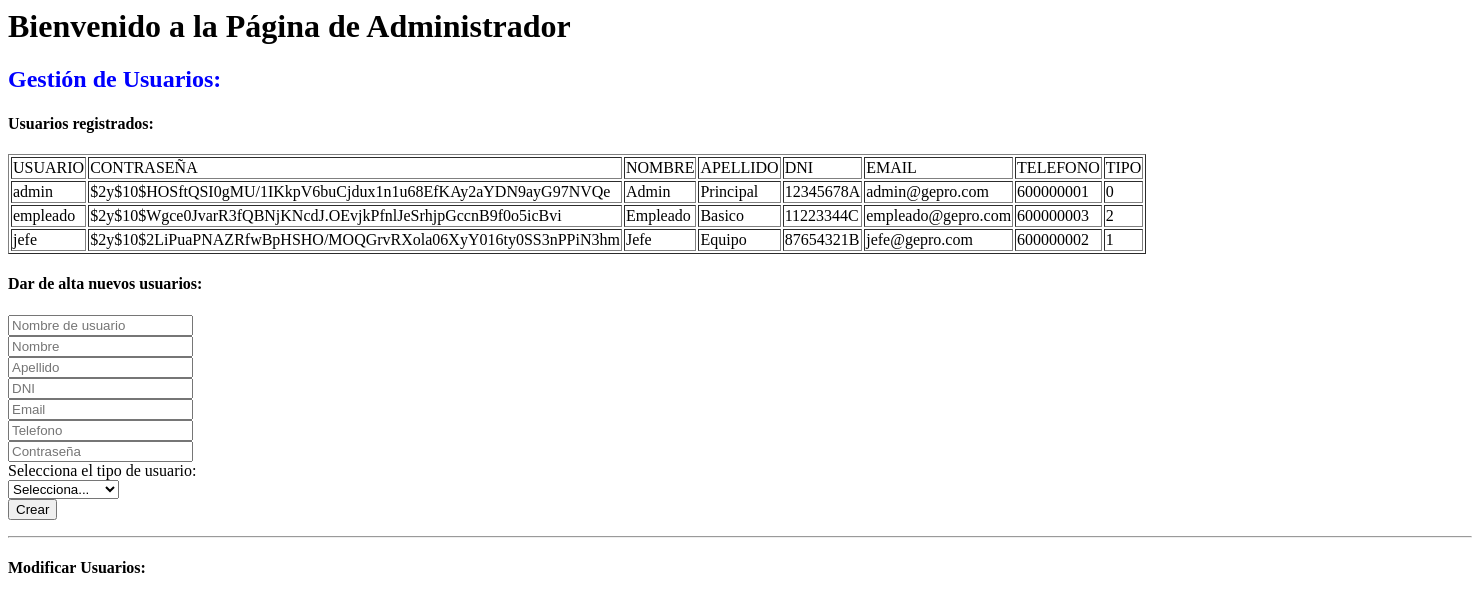
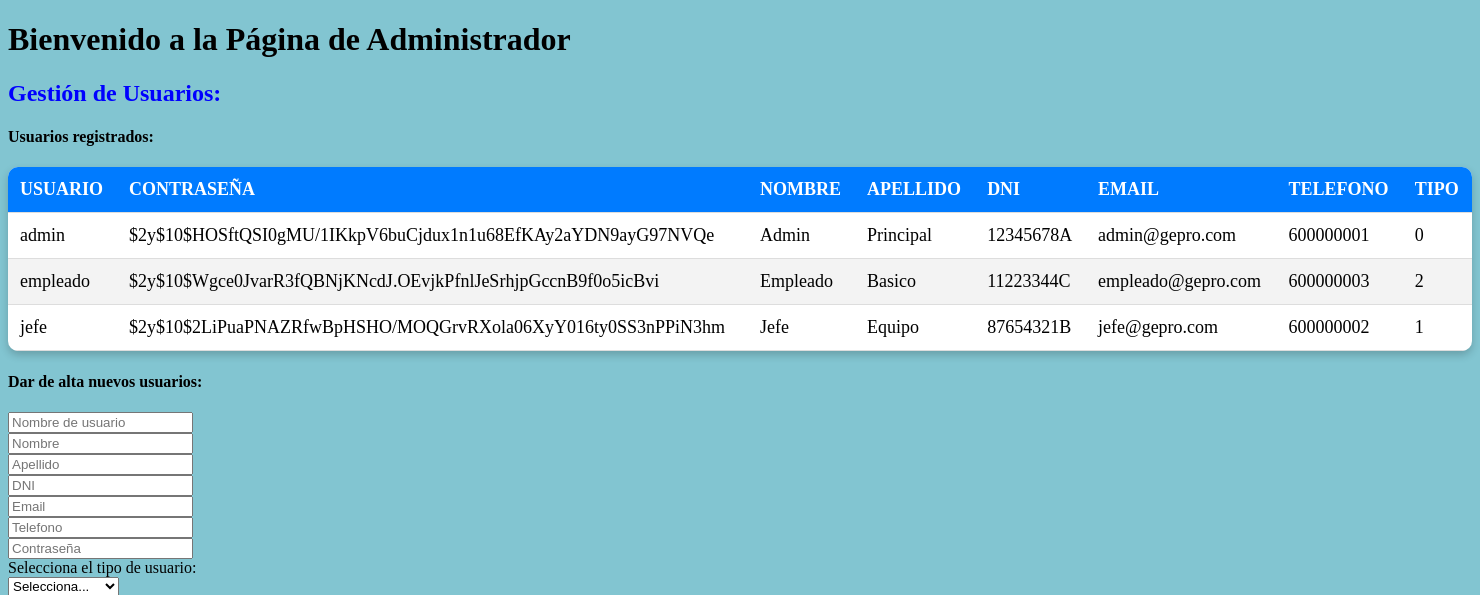
Before and after one commit to Komandarm-Knuckles/DAWM12G6_GePro, a PHP site: page /php/administradores.php in a window 1480 px wide. Shown: the top 595 px of the page. Run offline with PHP 8.4, Linux system fonts and the light colour scheme; data comes from the database, SQL or seed files in the repository.

Commit message:
update estilo tabla usuarios de la pagina admin

```diff
--- a/css/styles.css
+++ b/css/styles.css
@@ -69,3 +69,33 @@ p {
 .login-box input[type="submit"]:hover {
     background: #0056b3;
 }
+.styled-table {
+    width: 100%;
+    border-collapse: collapse;
+    font-size: 18px;
+    text-align: left;
+    margin-top: 20px;
+    background: white;
+    box-shadow: 0px 4px 8px rgba(0, 0, 0, 0.2);
+    border-radius: 10px;
+    overflow: hidden;
+}
+
+.styled-table th, .styled-table td {
+    padding: 12px;
+    border-bottom: 1px solid #ddd;
+}
+
+.styled-table th {
+    background-color: #007bff;
+    color: white;
+    text-transform: uppercase;
+}
+
+.styled-table tbody tr:nth-child(even) {
+    background-color: #f3f3f3;
+}
+
+.styled-table tbody tr:hover {
+    background-color: #ddd;
+}
--- a/php/administradores.php
+++ b/php/administradores.php
@@ -2,11 +2,19 @@
 require_once("database.php");
 session_start();
 $con = crearConexion();
-echo "<h1>Bienvenido a la Página de Administrador</h1>";
+?>
+<!DOCTYPE html>
+<html lang="es">
+<head>
+    <meta charset="UTF-8">
+    <meta name="viewport" content="width=device-width, initial-scale=1.0">
+    <title>Administrador - Gestión de Usuarios</title>
+    <link rel="stylesheet" type="text/css" href="../css/styles.css">
+<body>
+    <h1>Bienvenido a la Página de Administrador</h1>
 
-// ---------------------------GESTIÓN DE USUARIOS-----------------------------
-
-echo "<h2 style='color:blue;'>Gestión de Usuarios:</h2>";
+    <h2 style='color:blue;'>Gestión de Usuarios:</h2>
+    <?php
     $usuarios = obtener_todos_los_usuarios($con);
 
     // MOSTRAR TABLA USUARIOS
@@ -14,15 +22,29 @@ echo "<h4>Usuarios registrados:</h4>";
     if ($usuarios->num_rows === 0) {
         echo "<p>No se encuentran usuarios</p>";
     } else {
-    echo "<table border='1'>
+        echo "<table class='styled-table'>
+            <thead>
                 <tr>
-        <td>USUARIO</td><td>CONTRASEÑA</td><td>NOMBRE</td><td>APELLIDO</td><td>DNI</td><td>EMAIL</td><td>TELEFONO</td><td>TIPO</td>
-        </tr>";
+                    <th>USUARIO</th><th>CONTRASEÑA</th><th>NOMBRE</th><th>APELLIDO</th><th>DNI</th><th>EMAIL</th><th>TELEFONO</th><th>TIPO</th>
+                </tr>
+            </thead>
+            <tbody>";
+
         while ($fila = obtener_resultados($usuarios)) {
             extract($fila);
-        echo "<tr><td>$usuario</td><td>$pass</td><td>$nombre</td><td>$apellido</td><td>$dni</td><td>$email</td><td>$telefono</td><td>$tipo</td></tr>";
+            echo "<tr>
+                    <td>$usuario</td>
+                    <td>$pass</td>
+                    <td>$nombre</td>
+                    <td>$apellido</td>
+                    <td>$dni</td>
+                    <td>$email</td>
+                    <td>$telefono</td>
+                    <td>$tipo</td>
+                  </tr>";
         }
-    echo "</table>";
+
+        echo "</tbody></table>";
     }
 
 // CREAR USUARIOS
```
Lines whose indentation alone changed are shown as unchanged.
